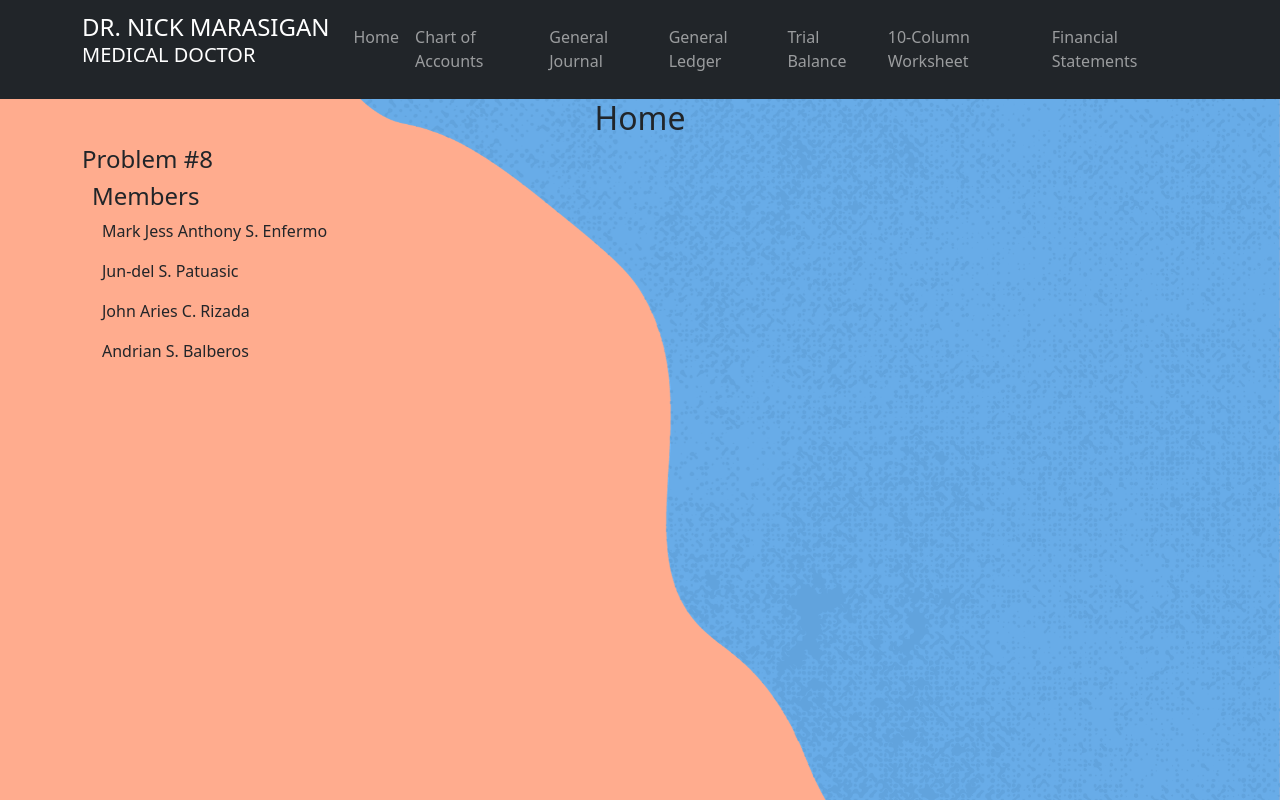
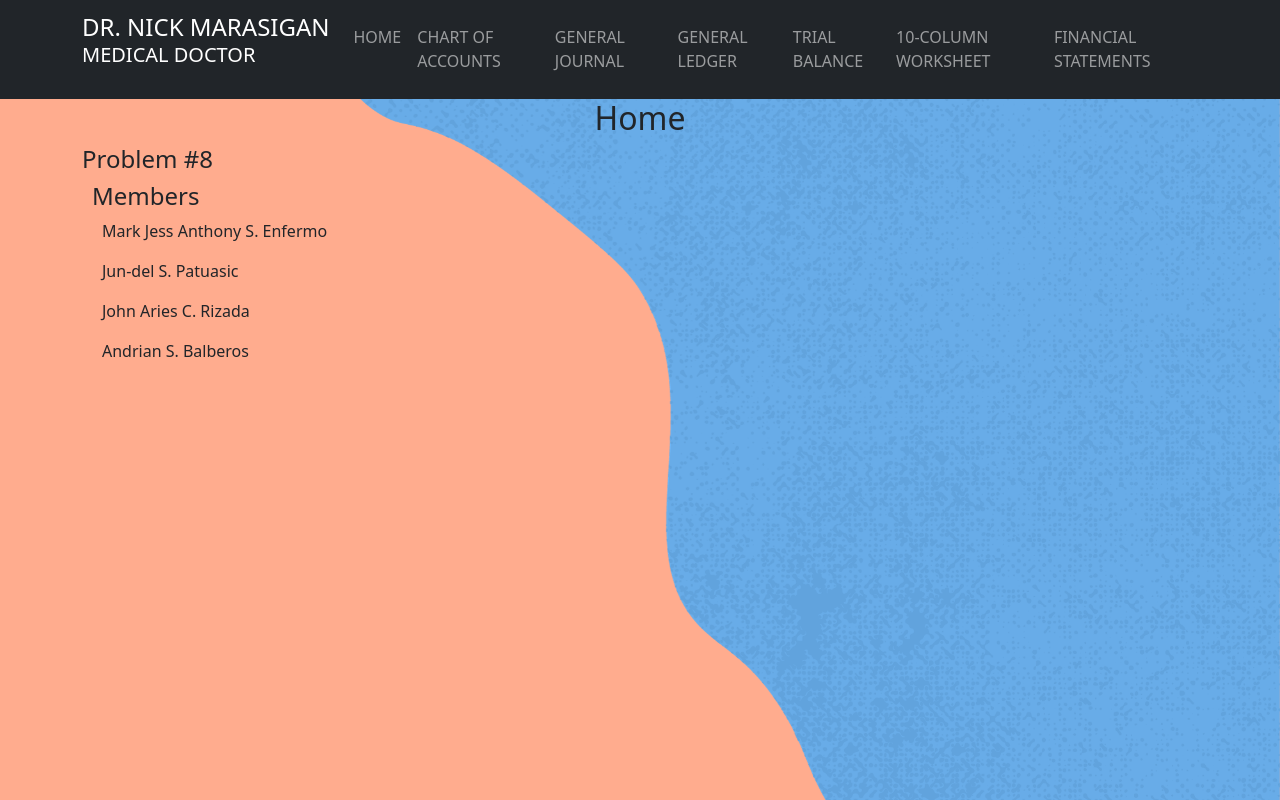
Before and after one commit to orenji-neko/accounting-website, a React (Create React App) app: page / in a window 1280 px wide. Built offline with nearby package versions, Linux system fonts and the light colour scheme.

Commit message:
capitalized

```diff
--- a/src/App.js
+++ b/src/App.js
@@ -36,13 +36,13 @@ function App() {
               <p>MEDICAL DOCTOR</p>
             </Navbar.Brand>
             <Nav className="me-auto">
-              <Nav.Link href="#home" onClick={() => {setPanel(<Home/>)}}>Home</Nav.Link>
-              <Nav.Link href="#chart" onClick={()=>{setPanel(<Chart/>)}}>Chart of Accounts</Nav.Link>
-              <Nav.Link href="#generaljournal" onClick={() => {setPanel(<GeneralJournal/>)}}>General Journal</Nav.Link>
-              <Nav.Link href="#generalledger" onClick={() => {setPanel(<Ledger/>)}}>General Ledger</Nav.Link>
-              <Nav.Link href="#trialbalance" onClick={() => {setPanel(<TrialBalance/>)}}>Trial Balance</Nav.Link>
-              <Nav.Link href="#worksheet" onClick={() => {setPanel(<Worksheet/>)}}>10-Column Worksheet</Nav.Link>
-              <Nav.Link href="#financials" onClick={() => {setPanel(<FinancialStatements/>)}}>Financial Statements</Nav.Link>
+              <Nav.Link href="#home" onClick={() => {setPanel(<Home/>)}}>HOME</Nav.Link>
+              <Nav.Link href="#chart" onClick={()=>{setPanel(<Chart/>)}}>CHART OF ACCOUNTS</Nav.Link>
+              <Nav.Link href="#generaljournal" onClick={() => {setPanel(<GeneralJournal/>)}}>GENERAL JOURNAL</Nav.Link>
+              <Nav.Link href="#generalledger" onClick={() => {setPanel(<Ledger/>)}}>GENERAL LEDGER</Nav.Link>
+              <Nav.Link href="#trialbalance" onClick={() => {setPanel(<TrialBalance/>)}}>TRIAL BALANCE</Nav.Link>
+              <Nav.Link href="#worksheet" onClick={() => {setPanel(<Worksheet/>)}}>10-COLUMN WORKSHEET</Nav.Link>
+              <Nav.Link href="#financials" onClick={() => {setPanel(<FinancialStatements/>)}}>FINANCIAL STATEMENTS</Nav.Link>
             </Nav>
           </Container>
         </Navbar>
```
